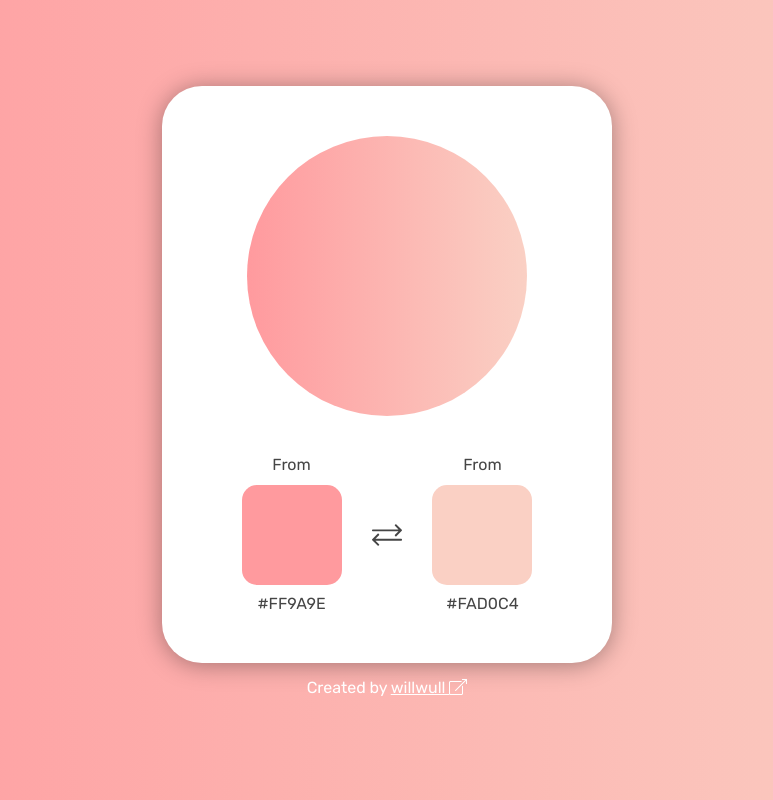
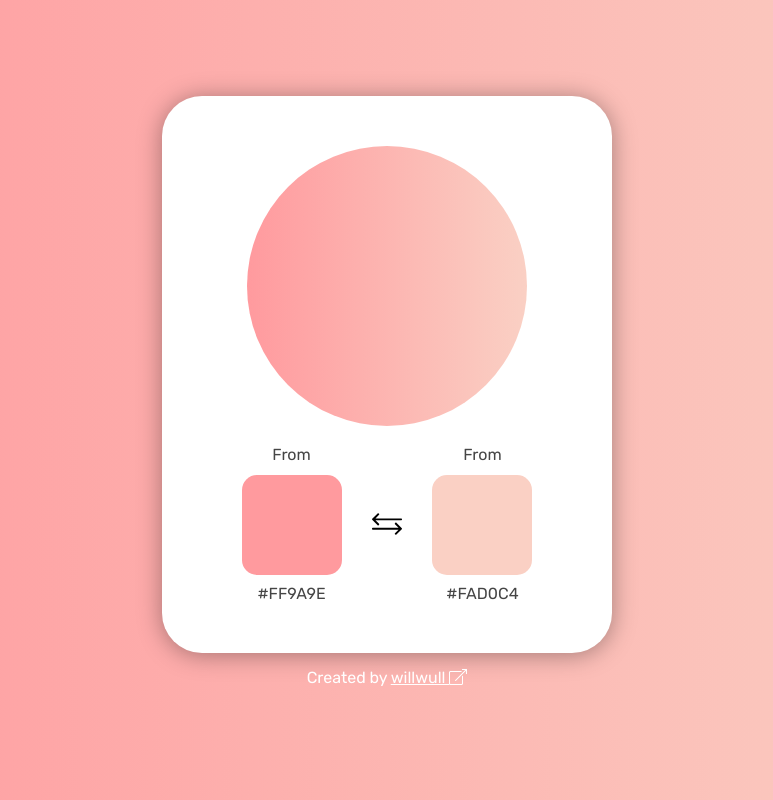
Before and after one commit to willwull/gradient-picker, a React (Create React App) app: page / in a window 1280 px wide. Shown: the whole page, without its empty margins (253-1026 px from the left). Built offline with nearby package versions, Linux system fonts and the light colour scheme.

Commit message:
✅ Implement color flipping

```diff
--- a/src/components/App.js
+++ b/src/components/App.js
@@ -18,7 +18,20 @@ class App extends React.Component {
       },
     }
 
+    this.flipColors = this.flipColors.bind(this);
     this.getGradientCSS = this.getGradientCSS.bind(this);
+    this.getTextColor = this.getTextColor.bind(this);
+  }
+
+  flipColors() {
+    const fromColor = this.state.colors.from;
+    const toColor = this.state.colors.to;
+    this.setState({
+      colors: {
+        from: toColor,
+        to: fromColor,
+      }
+    })
   }
 
   getGradientCSS() {
@@ -47,7 +60,11 @@ class App extends React.Component {
     return (
       <div id="app-container" style={containerStyle}>
         <div className="app-inner">
-          <Card gradientCSS={gradientCSS} colors={this.state.colors} />
+          <Card
+            gradientCSS={gradientCSS}
+            colors={this.state.colors}
+            flipColors={this.flipColors}
+          />
           <p className="credits">
             Created by <a href="https://willwull.github.io" title="My website">
             willwull <i className="fal fa-external-link"></i></a>
--- a/src/components/Card.js
+++ b/src/components/Card.js
@@ -6,19 +6,37 @@ import "../stylesheets/Card.css";
  * Card
  *
  * @prop {String} gradientCSS  CSS rule for the app gradient
- * @prop {Object} colors       An object containing "from" and "to" colors.
+ * @prop {Object} colors       An object containing "from" and "to" colors
+ * @prop {Function} flipColors A function to flip to and from colors
  */
 class Card extends React.Component {
+  constructor(props) {
+    super(props);
+
+    this.state = { flipped: false };
+
+    this.handleClick = this.handleClick.bind(this);
+  }
+
+  handleClick(e) {
+    e.preventDefault();
+    this.props.flipColors();
+    this.setState({ flipped: !this.state.flipped });
+  }
+
   render() {
-    const circleClass = {
-      background: this.props.gradientCSS,
-    }
+    const circleClass = { background: this.props.gradientCSS };
+    const btnClass = this.state.flipped ? "flip-btn" : "flip-btn flipped";
     return (
       <div id="card-container">
         <div className="card-circle" style={circleClass}></div>
         <div className="card-colors">
           <ColorBox label="From" color={this.props.colors.from} />
-          <div className="flip-container"><i className="fal fa-exchange"></i></div>
+          <div className="flip-container">
+            <button className={btnClass} onClick={this.handleClick}>
+              <i className="fal fa-exchange"></i>
+            </button>
+          </div>
           <ColorBox label="From" color={this.props.colors.to} />
         </div>
       </div>
--- a/src/stylesheets/Card.scss
+++ b/src/stylesheets/Card.scss
@@ -14,7 +14,7 @@
   height: var(--size);
   width: var(--size);
   border-radius: 100%;
-  margin: 0 auto 40px auto;
+  margin: 0 auto 20px auto;
 }
 
 .card-colors {
@@ -26,3 +26,19 @@
   @include center-children;
   font-size: 30px;
 }
+
+.flip-btn {
+  background: none;
+  border: none;
+  outline: none;
+  padding: 0;
+  cursor: pointer;
+  transform: rotateY(0);
+  transition: all 300ms;
+
+  &:active { color: inherit; }
+}
+
+.flipped {
+  transform: rotateY(180deg);
+}
```
